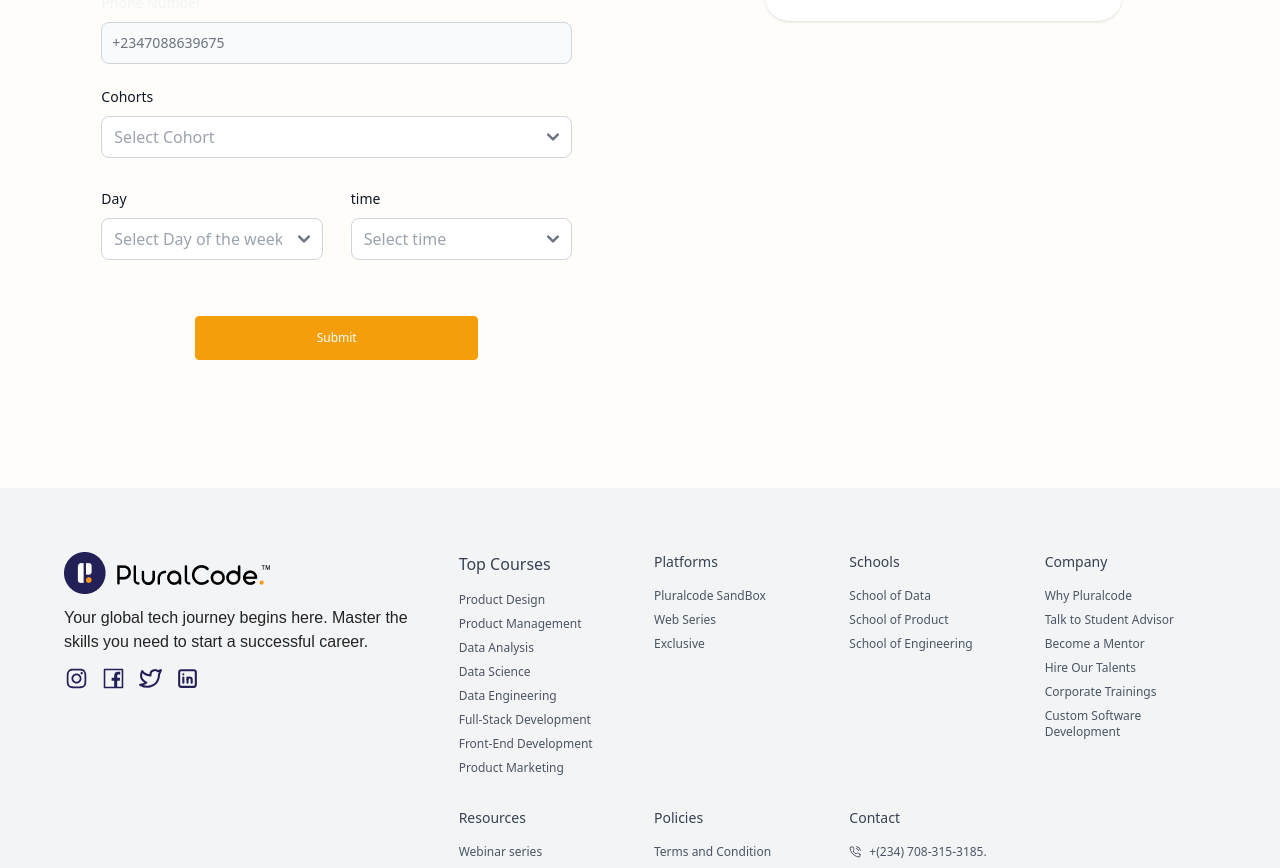
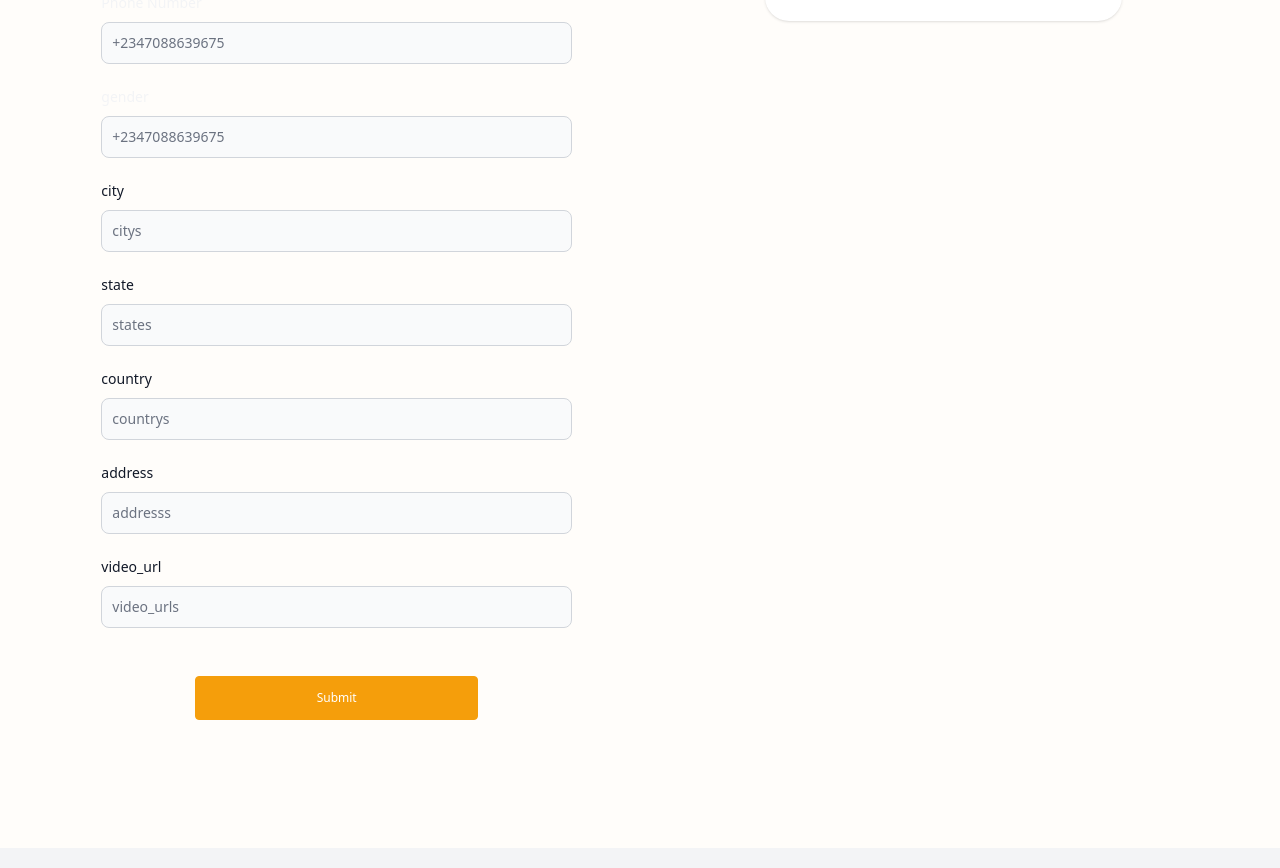
Before and after one commit to emeraldhycient/pluralcode, a React (Vite) app: page /rasheedat-scholarship in a window 1280 px wide. Shown: the part 3420-4288 px from the top of the page. Built offline with nearby package versions, Linux system fonts and the light colour scheme; no server answers; a web font is replaced by a local one.

Commit message:
[update] added api to the scholarship page

```diff
--- a/src/components/rashidati/formSection.jsx
+++ b/src/components/rashidati/formSection.jsx
@@ -13,14 +13,16 @@ function FormSection() {
   const [name, setname] = useState("");
   const [email, setemail] = useState("");
   const [loading, setloading] = useState(false);
-  const [cohorts, setcohorts] = useState([])
-  const [cohort, setcohort] = useState("")
-  const [date, setdate] = useState("")
-  const [time, settime] = useState("")
+  const [city, setcity] = useState([])
+  const [gender, setgender] = useState("")
+  const [state, setstate] = useState("")
+  const [country, setcountry] = useState("")
   const [phone, setphone] = useState("")
+  const [address, setaddress] = useState("")
+  const [video_url, setvideo_url] = useState("")
 
   const notifySuccess = () =>
-    toast.success("visit booked successfully ☺️!", {
+    toast.success("registration successful ☺️!", {
       position: "top-right",
       autoClose: 5000,
       hideProgressBar: false,
@@ -35,15 +37,17 @@ function FormSection() {
     setloading(true);
 
     const formdata = new FormData();
-    formdata.append("name", name);
+    formdata.append("full_name", name);
     formdata.append("email", email);
-    formdata.append("course", cohort);
-    formdata.append("date", date);
-    formdata.append("time", time);
+    formdata.append("gender", gender);
+    formdata.append("state", state);
+    formdata.append("country", country);
+    formdata.append("city", city);
+    formdata.append("address", address);
     formdata.append("phone_number", phone);
+    formdata.append("video_url", video_url);
 
-
-    const response = await axios.post(`${API_URL}book_a_visit`, formdata);
+    const response = await axios.post(`${API_URL}scholarship_registeration`, formdata);
     // console.log(response);
     if (response.status === 200) {
       setloading(false);
@@ -51,17 +55,17 @@ function FormSection() {
     }
   };
 
-  useEffect(() => {
-    (async () => {
-      try {
-        const res = await axios.get(`${API_URL}get_cohort_list`)
-        console.log(res.data)
-        setcohorts(res.data)
-      } catch (error) {
-        console.log(error)
-      }
-    })()
-  }, [])
+  // useEffect(() => {
+  //   (async () => {
+  //     try {
+  //       const res = await axios.get(`${API_URL}get_cohort_list`)
+  //       console.log(res.data)
+  //       setcohorts(res.data)
+  //     } catch (error) {
+  //       console.log(error)
+  //     }
+  //   })()
+  // }, [])
 
 
 
@@ -97,7 +101,7 @@ function FormSection() {
               These are the things required of you before filling this form
             </p>
             <p className="font-gilroyregular text-[14px] font-extralight mb-3  mx-auto">
-             1) A Working Laptop
+              1) A Working Laptop
             </p>
             <p className="font-gilroyregular text-[14px] font-extralight mb-3  mx-auto">
               2) Basic Knowledge of Computer Science
@@ -155,64 +159,76 @@ function FormSection() {
             </div>
             <div className="mt-5">
               <div className="mb-2 block">
-                <Label htmlFor="cohort" value="Cohorts" />
+                <Label className="text-gray-100" htmlFor="gender" value="gender" />
               </div>
-              <select
-                id="cohort"
-                value={cohort}
-                onChange={(e) => setcohort(e.target.value)}
-                className="form-select block w-full mt-1 rounded-lg border border-gray-300 mb-2 text-gray-400"
-              >
-                <option>Select Cohort</option>
-                    <option value={"Product Design (UI / UX)"}>{"Product Design (UI / UX)"}</option>
-                    <option value={"Software Dev (Front-End)"}>{"Software Dev (Front-End)"}</option>
-              </select>
+              <TextInput
+                id="phone"
+                placeholder="+2347088639675"
+                value={gender}
+                onChange={(e) => setgender(e.target.value)}
+                required={true}
+              />
             </div>
-            <div className="flex justify-between w-full">
-              <div className="mt-5 w-[47%]">
-                <div className="mb-2 block">
-                  <Label htmlFor="date" value="Day" />
-                </div>
-                <select
-                  id="date"
-                  value={date}
-                  onChange={(e) => setdate(e.target.value)}
-                  className="form-select block w-full mt-1 rounded-lg border border-gray-300 mb-2 text-gray-400"
-                >
-                  <option>Select Day of the week</option>
-                  <option value={"monday"}>Monday</option>
-                  <option value={"Tuesday"}>Tuesday</option>
-                  <option value={"Wednesday"}>Wednesday</option>
-                  <option value={"Thursday"}>Thursday</option>
-                  <option value={"Friday"}>Friday</option>
-                  <option value={"Saturday"}>Saturday</option>
-                  <option value={"Sunday"}>Sunday</option>
-                </select>
-
+            <div className="mt-5">
+              <div className="mb-2 block">
+                <Label htmlFor="city" value="city" />
               </div>
-              <div className="mt-5 w-[47%]">
-                <div className="mb-2 block">
-                  <Label htmlFor="time" value="time" />
-                </div>
-                <select
-                  id="time"
-                  value={time}
-                  onChange={(e) => settime(e.target.value)}
-                  className="form-select block w-full mt-1 rounded-lg border border-gray-300 mb-2 text-gray-400"
-                >
-                  <option>Select time</option>
-                  <option value={"9:00am"}> 9:00am</option>
-                  <option value={" 10:00am"}> 10:00am</option>
-                  <option value={"  11:00am"}>  11:00am</option>
-                  <option value={" 12:00pm"}> 12:00pm</option>
-                  <option value={"1:00pm"}>1:00pm</option>
-                  <option value={"2:00pm"}>  2:00pm</option>
-                  <option value={" 3:00pm"}> 3:00pm</option>
-                  <option value={"4:00pm"}>4:00pm</option>
-                </select>
+              <TextInput
+                id="city"
+                placeholder="citys"
+                value={city}
+                onChange={(e) => setcity(e.target.value)}
+                required={true}
+              />
+            </div>
+            <div className="mt-5">
+              <div className="mb-2 block">
+                <Label htmlFor="state" value="state" />
               </div>
+              <TextInput
+                id="state"
+                placeholder="states"
+                value={state}
+                onChange={(e) => setstate(e.target.value)}
+                required={true}
+              />
             </div>
-
+            <div className="mt-5">
+              <div className="mb-2 block">
+                <Label htmlFor="country" value="country" />
+              </div>
+              <TextInput
+                id="country"
+                placeholder="countrys"
+                value={country}
+                onChange={(e) => setcountry(e.target.value)}
+                required={true}
+              />
+            </div>
+            <div className="mt-5">
+              <div className="mb-2 block">
+                <Label htmlFor="address" value="address" />
+              </div>
+              <TextInput
+                id="address"
+                placeholder="addresss"
+                value={address}
+                onChange={(e) => setaddress(e.target.value)}
+                required={true}
+              />
+            </div>
+            <div className="mt-5">
+              <div className="mb-2 block">
+                <Label htmlFor="video_url" value="video_url" />
+              </div>
+              <TextInput
+                id="video_url"
+                placeholder="video_urls"
+                value={video_url}
+                onChange={(e) => setvideo_url(e.target.value)}
+                required={true}
+              />
+            </div>
             <div className="w-full mt-12">
               <button
                 type="submit"
```
